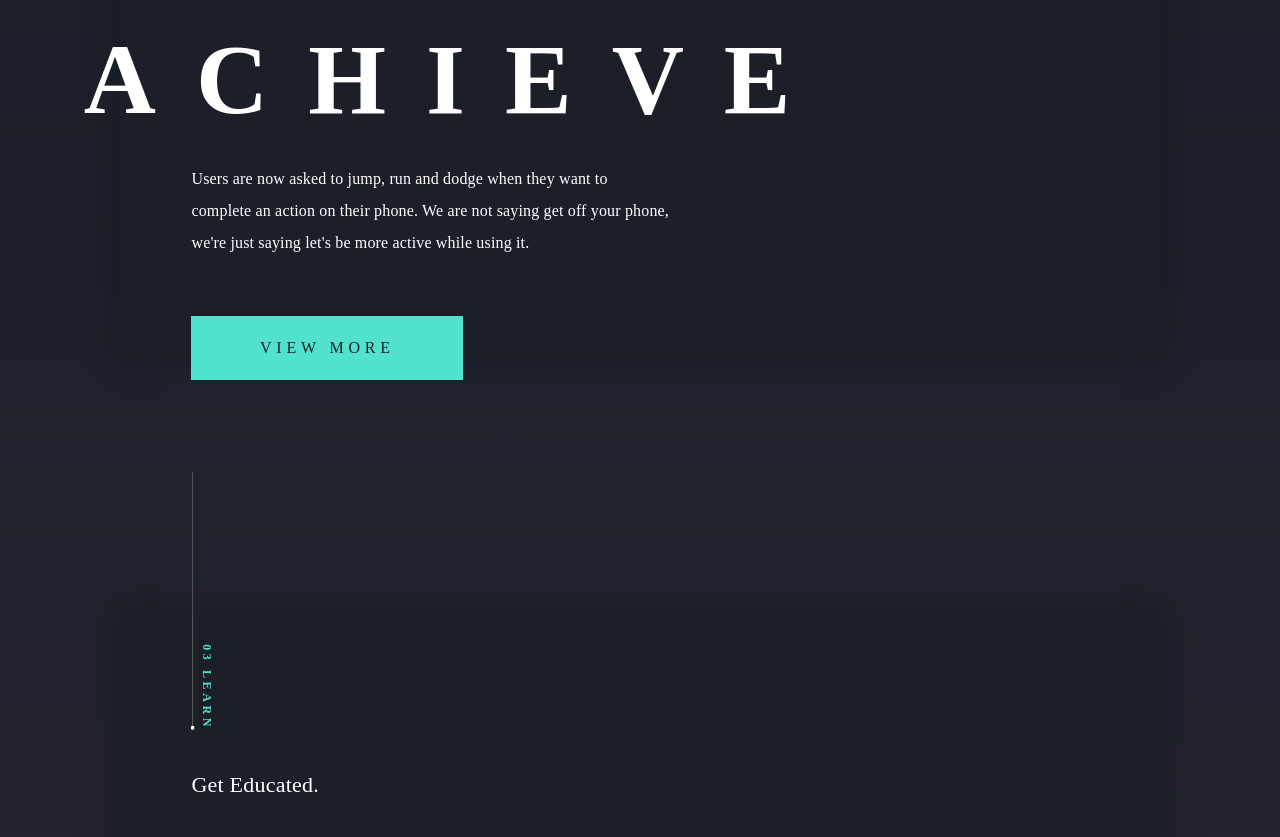
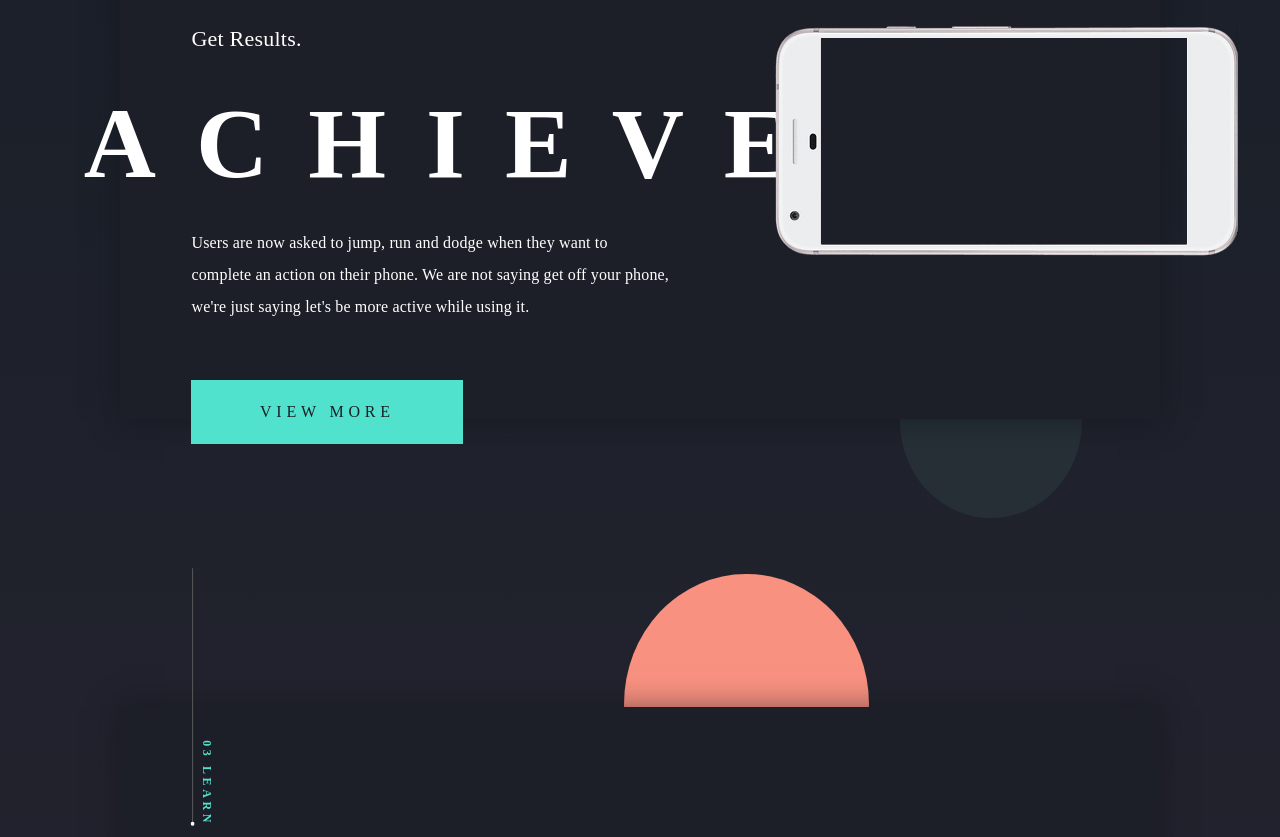
Before and after one commit to teamflux/teamflux.github.io, a plain HTML site: page index.html in a window 1280 px wide. Shown: the part 1683-2520 px from the top of the page. Drawn offline with Linux system fonts and the light colour scheme.

Commit message:
added images and made footer an include

```diff
--- a/css/baseStyles.css
+++ b/css/baseStyles.css
@@ -11,7 +11,6 @@ nav{
 }
 nav .logo{
 	float: left;
-	height: 3em;
 }
 .navItem{
 	margin-left: 3em;
@@ -79,6 +78,11 @@ ul{
 	list-style-type: none;
 }
 
+.imgBubble{
+	border-radius: 50%;
+	position: absolute;
+}
+
 /*Utility Classes*/
 .center{
 	text-align: center;
@@ -90,8 +94,15 @@ ul{
 .red{
 	background-color: #ff5555;
 }
+.lightRed{
+	background-color: #f99180;
+}
 .blue{
 	background-color: #50e2cd;
+}
+.gray{
+	background-color: #252f35;
+	z-index: -1;
 }
 
 .redTxt{
@@ -105,7 +116,7 @@ ul{
 .homeCard{
 	height: 34.6em;
 	padding: 10% 6%;
-	margin: 8em 0;
+	margin: 9em 0;
 	background-color: #1c1f28;
 	position: relative;
 	box-sizing: border-box;
@@ -162,10 +173,15 @@ ul{
 }
 
 .homeCard .images{
+	width: 50%;
+	height: 100%;
+
 	position: absolute;
-	top: 50%;
-	right: 20%;
-	transform: translateY(-25%);
+	top: 0;
+	right: 0;
+}
+.homeCard .images img{
+	position: absolute;
 }
 
 #moreAboutTeam{
--- a/index.html
+++ b/index.html
@@ -5,7 +5,7 @@
 	<link rel="stylesheet" type="text/css" href="css/toastGrid/css/grid.css">
 	<link rel="stylesheet" type="text/css" href="css/baseStyles.css">
 	<script src="js/jquery-3.3.1.min.js"></script>
-	<script src="js/navBar.js"></script>
+	<script src="js/includes.js"></script>
 </head>
 <body>
 	<main class="grid">
@@ -29,7 +29,11 @@
 			<h1>Play</h1>
 			<p>Users are now asked to jump, run and dodge when they want to complete an action on their phone. We are not saying get off your phone, we're just saying let's be more active while using it.</p>
 			<a href="" class="red">Get the app</a>
-			<div class="images"></div>
+			<div class="images">
+				<div class="imgBubble red" style="width: 85%; height: 85%; left: -14%; top: -27%"><img src=""></div>
+				<div class="imgBubble lightRed" style="width: 35%; height: 35%; right: -18%; top: 31%;"><img src=""></div>
+				<div class="imgBubble blue" style="width: 52%; height: 52%; right: 17%; bottom: -25%;"><img src=""></div>
+			</div>
 		</div>
 		<div class="homeCard grid__col grid__col--7-of-8">
 			<h3 class="cardNum redTxt">02 achieve<br>
@@ -42,7 +46,11 @@
 			<h1>Achieve</h1>
 			<p>Users are now asked to jump, run and dodge when they want to complete an action on their phone. We are not saying get off your phone, we're just saying let's be more active while using it.</p>
 			<a href="about.html" class="blue">View More</a>
-			<div class="images"></div>
+			<div class="images">
+				<img src="assets/phone-png.png" style="left: 26%; top: 29%">
+				<div class="imgBubble gray" style="width: 45%; height: 45%; left: -26%; top: -23%;"></div>
+				<div class="imgBubble gray" style="width: 35%; height: 35%; right: 15%; bottom: -18%;"></div>
+			</div>
 		</div>
 		<div class="homeCard grid__col grid__col--7-of-8">
 			<h3 class="cardNum blueTxt">03 learn<br>
@@ -55,31 +63,20 @@
 			<h1>Learn</h1>
 			<p>Users are now asked to jump, run and dodge when they want to complete an action on their phone. We are not saying get off your phone, we're just saying let's be more active while using it.</p>
 			<a href="about.html" class="red">View More</a>
-			<div class="images"></div>
+			<div class="images">
+				<div class="imgBubble lightRed" style="width: 47%; height: 47%; left: -3%; top: -24%; z-index: -1;"></div>
+				<div class="imgBubble blue" style="width: 35%; height: 35%; right: -18%; top: 31%;"><img src=""></div>
+			</div>
 		</div>
 		<div id="moreAboutTeam" class="grid__col grid__col--6-of-8">
 			<a href="team.html" class="blue floatR">Meet the Team</a>
 			<h5>Learn more about Team Flux with our process and motivations.</h5>
 		</div>
-	<footer class="grid__col grid__col--6-of-8">
-		<ul class="footerItem">
-			<h6>Additional Links</h6>
-			<a href="https://fluxteamproject.tumblr.com/"><li>Tumblr</li></a>
-			<a href="https://github.com/mcs2515/Flux"><li>Github</li></a>
-			<a href=""><li>Process Deck</li></a>
-		</ul>
-		<ul class="footerItem">
-			<h6>Special Thanks</h6>
-			<li>Adam Smith</li>
-			<li>Sten McKinzie</li>
-			<li>Imagine RIT</li>
-		</ul>
-		<h6 class="footerItem"><span class="copyright">&copy;</span> Team FLUX 2018</h6>
-	</footer>
 	</main>
 		<div class="imgBubble"><img src=""></div>
 	<script type="text/javascript">
 		addNavBar();
+		addFooter();
 	</script>
 </body>
 </html>
--- a/js/navBar.js
+++ b/js/includes.js
@@ -3,7 +3,7 @@
 function addNavBar(selected){
 	$('main').prepend(
 	'<nav class="grid__col grid__col--7-of-8">'+
-	'<a href="index.html"><svg class="logo" xmlns="http://www.w3.org/2000/svg" width="73" height="13" viewBox="0 0 73.2 12.6"><style type="text/css">'+
+	'<a href="index.html" class="logo"><svg xmlns="http://www.w3.org/2000/svg" width="73" height="13" viewBox="0 0 73.2 12.6"><style type="text/css">'+
 	'.logoPath{fill:#FFFFFF;}'+
 	'</style><path class="logoPath" d="M4.4 5.1h4.8c0.1 0 0.1 0.1 0.1 0.1L8.9 7.5c0 0-0.1 0.1-0.1 0.1H4c-0.1 0-0.1 0-0.1 0.1L3 12.4c0 0-0.1 0.1-0.1 0.1H0.1C0 12.4 0 12.4 0 12.3l1.4-7.2c0 0 0.1-0.1 0.1-0.1L4.4 5.1zM1.9 2.4l0.4-2.3C2.4 0 2.4 0 2.5 0h8.3c0.1 0 0.1 0.1 0.1 0.1l-0.4 2.3c0 0-0.1 0.1-0.1 0.1H4.9L2 2.5C2 2.5 1.9 2.4 1.9 2.4z"/><path class="logoPath" d="M23.7 9.9H29c0.1 0 0.1 0.1 0.1 0.1l-0.4 2.4c0 0-0.1 0.1-0.1 0.1h-8.3c-0.1 0-0.1-0.1-0.1-0.1l2.4-12.2c0 0 0.1-0.1 0.1-0.1h2.8c0.1 0 0.1 0.1 0.1 0.1l-1.9 9.6C23.6 9.8 23.7 9.9 23.7 9.9z"/><path class="logoPath" d="M48.8 0.1l-0.4 2.3c0 0.1 0 0.1 0.1 0.1H51c0.1 0 0.1 0 0.1-0.1l0.4-2.3c0-0.1 0-0.1-0.1-0.1h-2.6C48.8 0 48.8 0 48.8 0.1zM47.3 7.4c-0.4 1.8-1.5 2.7-2.9 2.7 -1.4 0-2.2-0.9-1.8-2.7l1.4-7.3C44.1 0.1 44 0 44 0h-2.6c-0.1 0-0.1 0-0.1 0.1l-1.4 7.3c-0.7 3.5 1.7 5.2 4.3 5.2 3.1 0 5.2-1.4 5.9-5.2l0.4-2.2c0-0.1 0-0.1-0.1-0.1h-2.6c-0.1 0-0.1 0-0.1 0.1L47.3 7.4z"/><path class="logoPath" d="M60.6 12.3L65.2 6c0 0 0-0.1 0-0.1l-2.3-5.7C62.9 0.1 63 0 63 0h2.5c0 0 0.1 0 0.1 0.1l1.4 3.3c0 0.1 0.1 0.1 0.2 0L69.9 0c0 0 0.1 0 0.1 0h3c0.1 0 0.1 0.1 0.1 0.2l-4.8 5.9c0 0 0 0.1 0 0.1l2.8 6.1c0 0.1 0 0.1-0.1 0.1h-2.9c0 0-0.1 0-0.1-0.1l-1.5-3.6c0-0.1-0.1-0.1-0.2 0l-2.7 3.7c0 0-0.1 0-0.1 0h-2.9C60.6 12.4 60.6 12.3 60.6 12.3z"/></svg></a>'+
 		'<a href="about.html" class="navItem">About</a>'+
@@ -18,3 +18,21 @@ function addNavBar(selected){
 		}
 	});
 }
+
+function addFooter(){
+	$('main').append('<footer class="grid__col grid__col--6-of-8">'+
+		'<ul class="footerItem">'+
+			'<h6>Additional Links</h6>'+
+			'<a href="https://fluxteamproject.tumblr.com/" target="_blank"><li>Tumblr</li></a>'+
+			'<a href="https://github.com/mcs2515/Flux" target="_blank"><li>Github</li></a>'+
+			'<a href="" target="_blank"><li>Process Deck</li></a>'+
+		'</ul>'+
+		'<ul class="footerItem">'+
+			'<h6>Special Thanks</h6>'+
+			'<li>Adam Smith</li>'+
+			'<li>Sten McKinzie</li>'+
+			'<li>Imagine RIT</li>'+
+		'</ul>'+
+		'<h6 class="footerItem"><span class="copyright">&copy;</span> Team FLUX 2018</h6>'+
+	'</footer>');
+}
```
Also changed, not shown: assets/phone-png.png (added).
